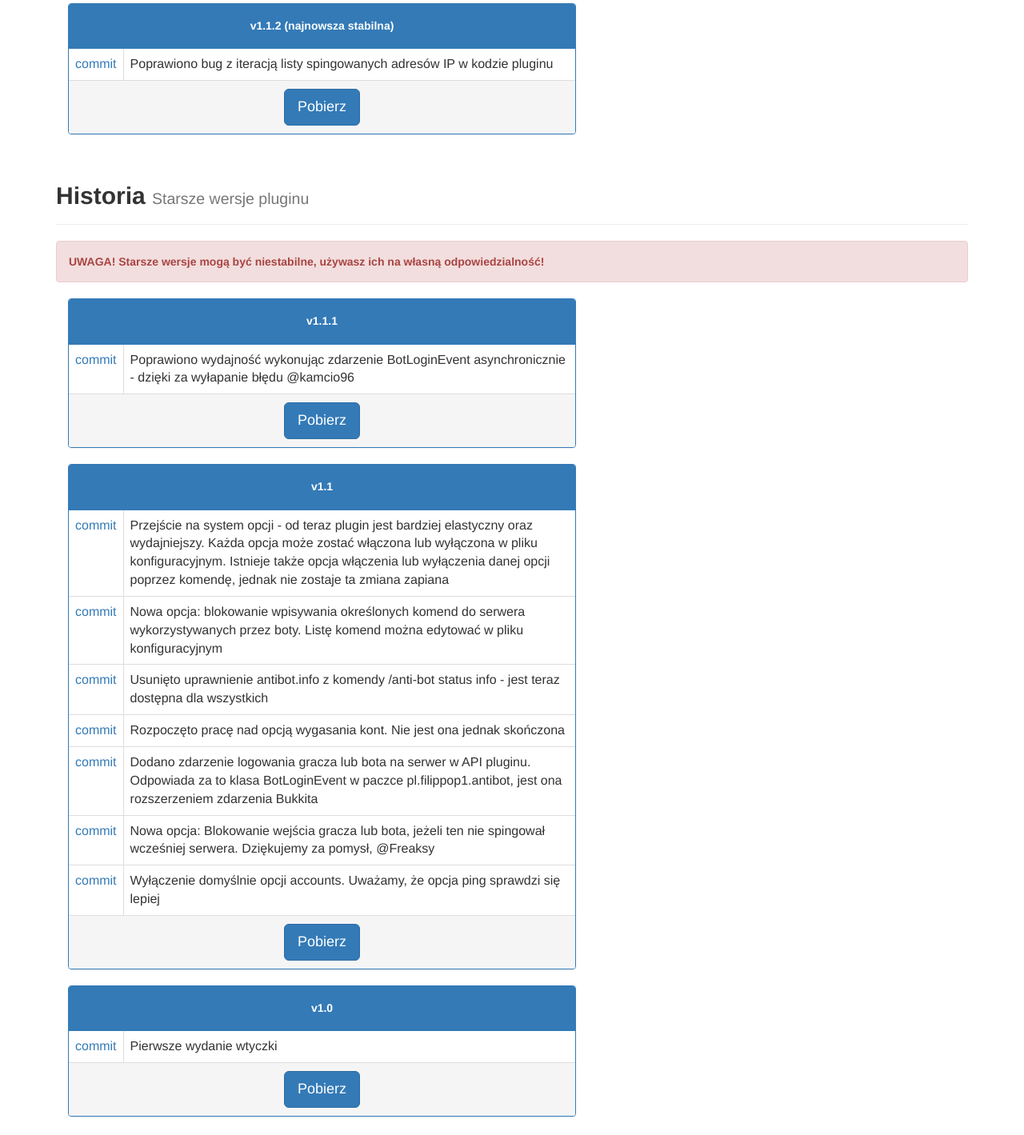
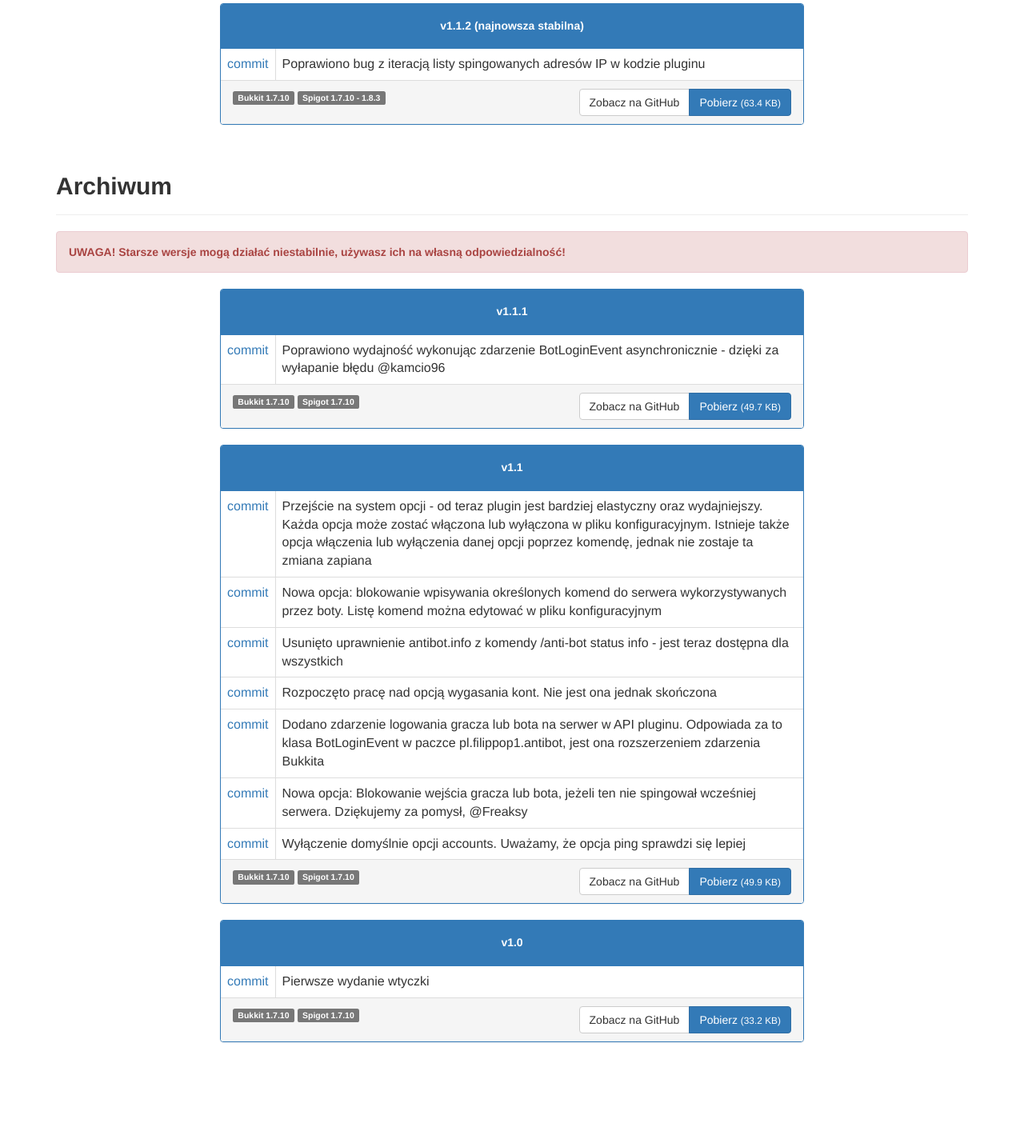
Before and after one commit to makindotcc/Anti-Bot, a plain HTML site: page download.html in a window 1280 px wide. Shown: the part 180-1599 px from the top of the page at 80% size. After the commit the page ends 1543 px from the top, so only its background shows below. Drawn offline with Linux system fonts and the light colour scheme.

Commit message:
Redesign strony pobierania

```diff
--- a/download.html
+++ b/download.html
@@ -23,12 +23,11 @@
             </nav>
         </header>
         <div class="container">
-            <!-- Najnowsza stabilna -->
             <div class="page-header">
                 <h2><strong>Pobierz</strong> <small>najnowsza wersja przygotowana specjalnie dla Ciebie</small></h2>
             </div>
-            <center>
-                <div class="col-lg-7">
+            <div class="col-lg-2"></div>
+            <div class="col-lg-8">
                 <div class="panel panel-primary">
                     <div class="panel-heading">
                         <div class="panel-title"><center><h5><strong>v1.1.2 (najnowsza stabilna)</strong></h5></center></div>
@@ -39,20 +38,25 @@
                             <td>Poprawiono bug z iteracją listy spingowanych adresów IP w kodzie pluginu</td>
                         </tr>
                     </table>
-                        <div class="panel-footer">
-                            <center><a class="btn btn-primary btn-lg" href="https://github.com/Thefilippop1PL/Anti-Bot/releases/download/v1.1.2/Anti-Bot-1.1.2.jar">Pobierz</a></center>
+                    <div class="panel-footer clearfix">
+                        <div class="pull-left">
+                            <span class="label label-default">Bukkit 1.7.10</span>
+                            <span class="label label-default">Spigot 1.7.10 - 1.8.3</span>
+                        </div>
+                        <div class="btn-group pull-right">
+                            <a class="btn btn-default" href="https://github.com/Thefilippop1PL/Anti-Bot/releases/tag/v1.1.2">Zobacz na GitHub</a>
+                            <a class="btn btn-primary" href="https://github.com/Thefilippop1PL/Anti-Bot/releases/download/v1.1.2/Anti-Bot-1.1.2.jar">Pobierz <small>(63.4 KB)</small></a>
                         </div>
                     </div>
                 </div>
-            </center>
+            </div>
             <div class="row"></div>
-            <!-- Historia -->
             <div class="page-header">
-                <h2><strong>Historia</strong> <small>Starsze wersje pluginu</small></h2>
+                <h2><strong>Archiwum</strong></h2>
             </div>
-            <div class="alert alert-danger"><p><strong>UWAGA! Starsze wersje mogą być niestabilne, używasz ich na własną odpowiedzialność!</strong></p></div>
-            <center>
-                <div class="col-lg-7">
+            <div class="alert alert-danger"><p><strong>UWAGA! Starsze wersje mogą działać niestabilnie, używasz ich na własną odpowiedzialność!</strong></p></div>
+            <div class="col-lg-2"></div>
+            <div class="col-lg-8">
                 <div class="panel panel-primary">
                     <div class="panel-heading">
                         <div class="panel-title"><center><h5><strong>v1.1.1</strong></h5></center></div>
@@ -63,52 +67,62 @@
                             <td>Poprawiono wydajność wykonując zdarzenie BotLoginEvent asynchronicznie - dzięki za wyłapanie błędu @kamcio96</td>
                         </tr>
                     </table>
-                        <div class="panel-footer">
-                            <center><a class="btn btn-primary btn-lg" href="https://github.com/Thefilippop1PL/Anti-Bot/releases/download/v1.1.1/Anti-Bot-1.1.1.jar">Pobierz</a></center>
+                    <div class="panel-footer clearfix">
+                        <div class="pull-left">
+                            <span class="label label-default">Bukkit 1.7.10</span>
+                            <span class="label label-default">Spigot 1.7.10</span>
+                        </div>
+                        <div class="btn-group pull-right">
+                            <a class="btn btn-default" href="https://github.com/Thefilippop1PL/Anti-Bot/releases/tag/v1.1.1">Zobacz na GitHub</a>
+                            <a class="btn btn-primary" href="https://github.com/Thefilippop1PL/Anti-Bot/releases/download/v1.1.1/Anti-Bot-1.1.1.jar">Pobierz <small>(49.7 KB)</small></a>
                         </div>
                     </div>
                 </div>
-                <div class="col-lg-7">
                 <div class="panel panel-primary">
                     <div class="panel-heading">
                         <div class="panel-title"><center><h5><strong>v1.1</strong></h5></center></div>
                     </div>
                     <table class="table table-bordered">
                         <tr>
-                                <td width="1%"><a href="">commit</a></td>
+                            <td width="1%"><a href="https://github.com/Thefilippop1PL/Anti-Bot/commit/60dc18e63716d4704ef9251262b74bb7a8cb1d5c">commit</a></td>
                             <td>Przejście na system opcji - od teraz plugin jest bardziej elastyczny oraz wydajniejszy. Każda opcja może zostać włączona lub wyłączona w pliku konfiguracyjnym. Istnieje także opcja włączenia lub wyłączenia danej opcji poprzez komendę, jednak nie zostaje ta zmiana zapiana</td>
                         </tr>
                         <tr>
-                                <td width="1%"><a href="">commit</a></td>
+                            <td width="1%"><a href="https://github.com/Thefilippop1PL/Anti-Bot/commit/320da309a5260b4b43fb1d8ab80dc21a4f0ae7f5">commit</a></td>
                             <td>Nowa opcja: blokowanie wpisywania określonych komend do serwera wykorzystywanych przez boty. Listę komend można edytować w pliku konfiguracyjnym</td>
                         </tr>
                         <tr>
-                                <td width="1%"><a href="">commit</a></td>
+                            <td width="1%"><a href="https://github.com/Thefilippop1PL/Anti-Bot/commit/dddb4f3076077c76d3716e6aca4d17c1e8265731">commit</a></td>
                             <td>Usunięto uprawnienie antibot.info z komendy /anti-bot status info - jest teraz dostępna dla wszystkich</td>
                         </tr>
                         <tr>
-                                <td width="1%"><a href="">commit</a></td>
+                            <td width="1%"><a href="https://github.com/Thefilippop1PL/Anti-Bot/commit/4d82dd309b99fc9e16d9e57c493251697b3841cc">commit</a></td>
                             <td>Rozpoczęto pracę nad opcją wygasania kont. Nie jest ona jednak skończona</td>
                         </tr>
                         <tr>
-                                <td width="1%"><a href="">commit</a></td>
+                            <td width="1%"><a href="https://github.com/Thefilippop1PL/Anti-Bot/commit/026e1c3b8bfcd9534860d37b4245b4421640501c">commit</a></td>
                             <td>Dodano zdarzenie logowania gracza lub bota na serwer w API pluginu. Odpowiada za to klasa BotLoginEvent w paczce pl.filippop1.antibot, jest ona rozszerzeniem zdarzenia Bukkita</td>
                         </tr>
                         <tr>
-                                <td width="1%"><a href="">commit</a></td>
+                            <td width="1%"><a href="https://github.com/Thefilippop1PL/Anti-Bot/commit/6f7f19ace4a5d9de40805de60123a2523b6fc6b2">commit</a></td>
                             <td>Nowa opcja: Blokowanie wejścia gracza lub bota, jeżeli ten nie spingował wcześniej serwera. Dziękujemy za pomysł, @Freaksy</td>
                         </tr>
                         <tr>
-                                <td width="1%"><a href="">commit</a></td>
+                            <td width="1%"><a href="https://github.com/Thefilippop1PL/Anti-Bot/commit/6f7f19ace4a5d9de40805de60123a2523b6fc6b2">commit</a></td>
                             <td>Wyłączenie domyślnie opcji accounts. Uważamy, że opcja ping sprawdzi się lepiej</td>
                         </tr>
                     </table>
-                        <div class="panel-footer">
-                            <center><a class="btn btn-primary btn-lg" href="https://github.com/Thefilippop1PL/Anti-Bot/releases/download/v1.1/Anti-Bot-1.1.jar">Pobierz</a></center>
+                    <div class="panel-footer clearfix">
+                        <div class="pull-left">
+                            <span class="label label-default">Bukkit 1.7.10</span>
+                            <span class="label label-default">Spigot 1.7.10</span>
+                        </div>
+                        <div class="btn-group pull-right">
+                            <a class="btn btn-default" href="https://github.com/Thefilippop1PL/Anti-Bot/releases/tag/v1.1">Zobacz na GitHub</a>
+                            <a class="btn btn-primary" href="https://github.com/Thefilippop1PL/Anti-Bot/releases/download/v1.1/Anti-Bot-1.1.jar">Pobierz <small>(49.9 KB)</small></a>
                         </div>
                     </div>
                 </div>
-                <div class="col-lg-7">
                 <div class="panel panel-primary">
                     <div class="panel-heading">
                         <div class="panel-title"><center><h5><strong>v1.0</strong></h5></center></div>
@@ -119,12 +133,18 @@
                             <td>Pierwsze wydanie wtyczki</td>
                         </tr>
                     </table>
-                        <div class="panel-footer">
-                            <center><a class="btn btn-primary btn-lg" href="https://github.com/Thefilippop1PL/Anti-Bot/releases/download/v1.0/Anti-Bot-1.0.jar">Pobierz</a></center>
+                    <div class="panel-footer clearfix">
+                        <div class="pull-left">
+                            <span class="label label-default">Bukkit 1.7.10</span>
+                            <span class="label label-default">Spigot 1.7.10</span>
+                        </div>
+                        <div class="btn-group pull-right">
+                            <a class="btn btn-default" href="https://github.com/Thefilippop1PL/Anti-Bot/releases/tag/v1.0">Zobacz na GitHub</a>
+                            <a class="btn btn-primary" href="https://github.com/Thefilippop1PL/Anti-Bot/releases/download/v1.0/Anti-Bot-1.0.jar">Pobierz <small>(33.2 KB)</small></a>
                         </div>
                     </div>
                 </div>
-            </center>
+            </div>
         </div>
         <br /><br />
     </body>
```
Also changed, not shown: features.html (+2 -2 lines). Lines whose indentation alone changed are shown as unchanged.
